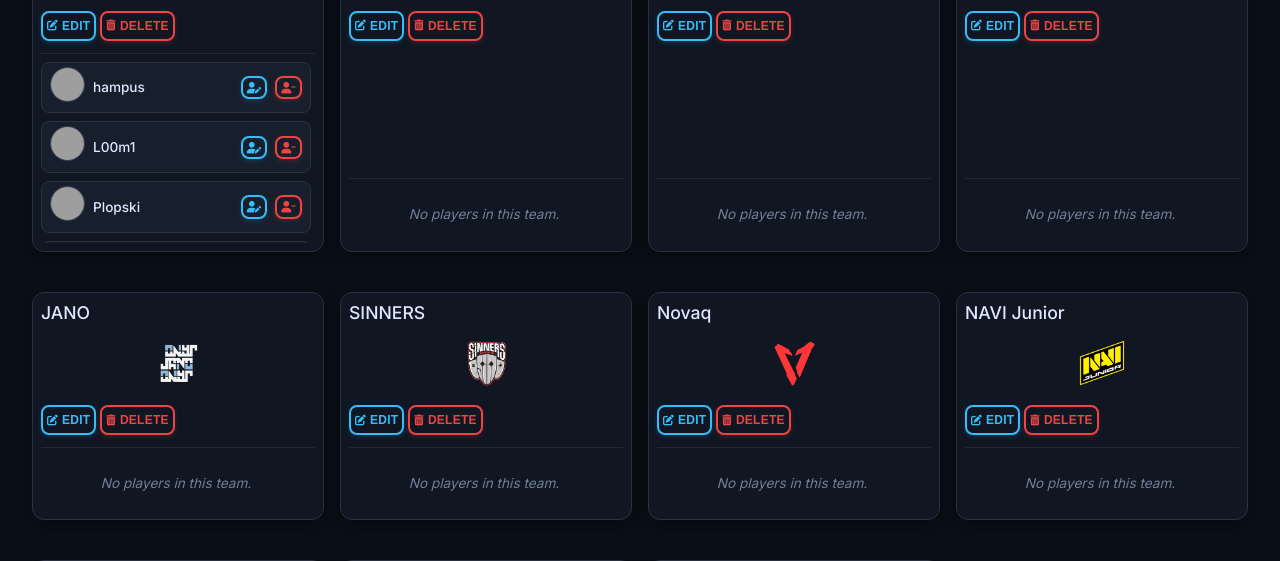
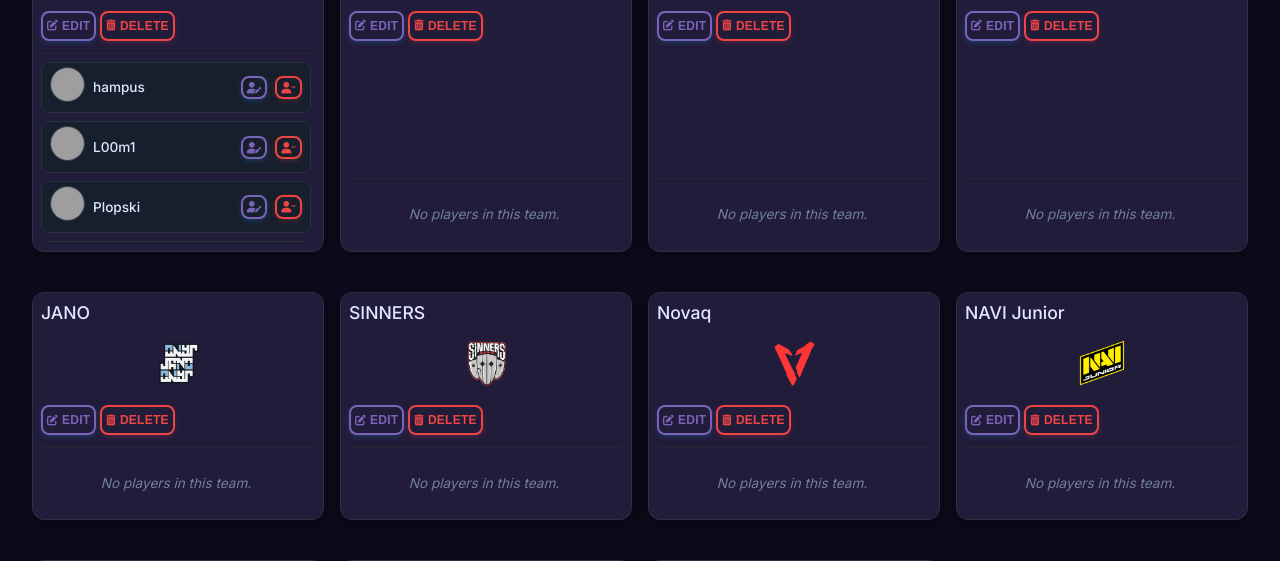
Before and after one commit to PleshaLive/WayWayWay, a Node server app: page /admin in a window 1280 px wide. Shown: the part 2671-3232 px from the top of the page. Run offline with Node 20, Linux system fonts and the light colour scheme; some libraries are stand-ins or nearby versions; grey boxes are pictures that could not be loaded.

Commit message:
Fixed scoreboard rendering and updated design

```diff
--- a/views/admin.ejs
+++ b/views/admin.ejs
@@ -22,8 +22,8 @@
         --font-weight-medium: 500;
         --font-weight-semibold: 600;
         --font-weight-bold: 700;
-        --color-background: #0a0f18;
-        --color-surface: #101622;
+        --color-background: #0E0A1C;
+        --color-surface: #221C3B;
         --color-surface-secondary: #181f2c;
         --color-surface-tertiary: #070a10;
         --color-border: #2a3140;
@@ -39,9 +39,9 @@
         --rgb-primary: 79, 70, 229;
         --glow-primary: 0 0 15px rgba(var(--rgb-primary), 0.7), 0 0 30px rgba(var(--rgb-primary), 0.5);
         --text-shadow-primary: 0 0 10px rgba(var(--rgb-primary), 0.8);
-        --color-secondary-base: #0ea5e9;
-        --color-secondary-light: #38bdf8;
-        --color-secondary-dark: #0284c7;
+        --color-secondary-base: #7A64B9;
+        --color-secondary-light: #7A64B9;
+        --color-secondary-dark: #50467A;
         --rgb-secondary: 14, 165, 233;
         --glow-secondary: 0 0 15px rgba(var(--rgb-secondary), 0.7), 0 0 30px rgba(var(--rgb-secondary), 0.5);
         --text-shadow-secondary: 0 0 10px rgba(var(--rgb-secondary), 0.8);
```
